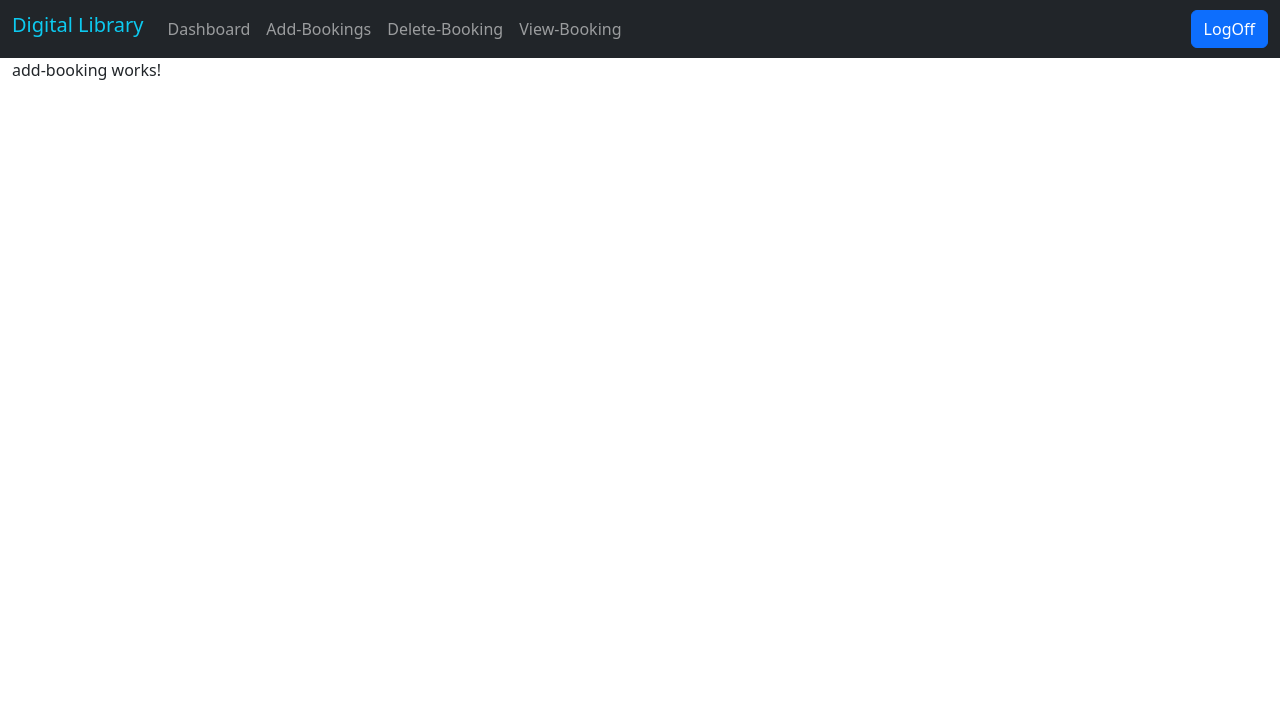
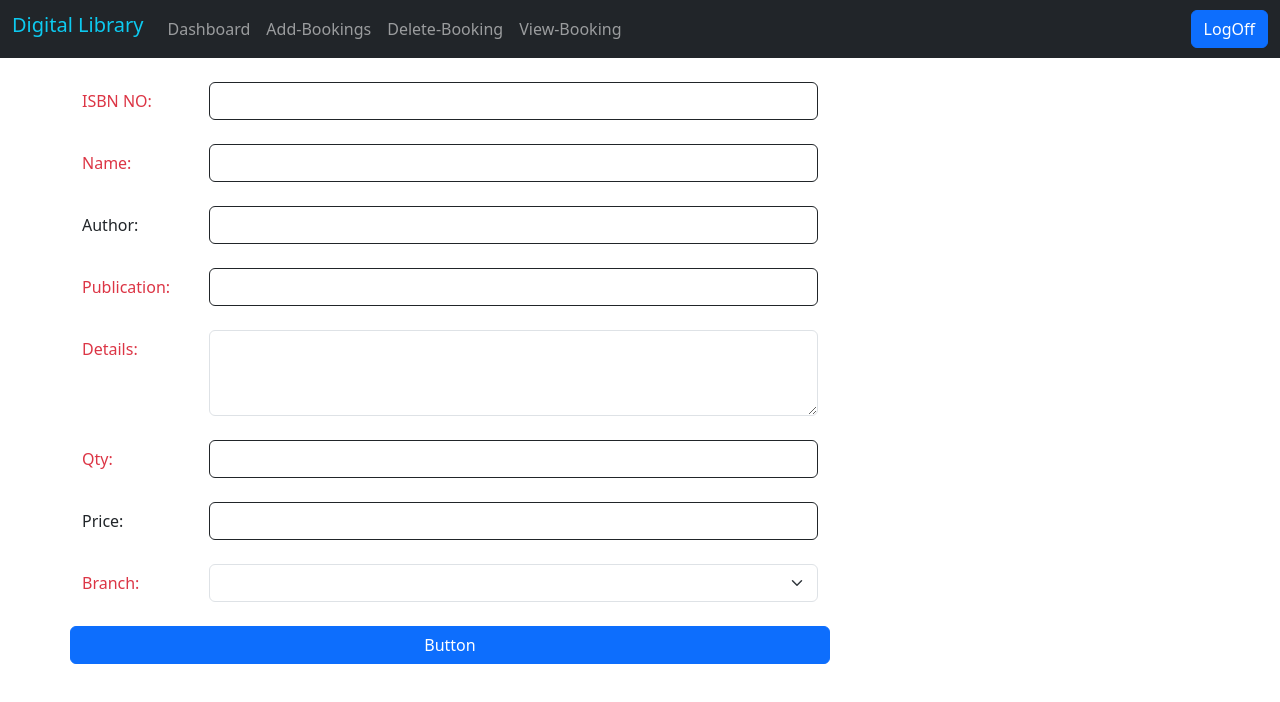
Before and after one commit to Avenkatesh1/Digital_Library-Assignment-, an Angular app: page /add-Bookings in a window 1280 px wide. Shown: the top 702 px of the page. Built offline with nearby package versions, Linux system fonts and the light colour scheme.

Commit message:
Create a Validations for the TD Form

```diff
--- a/src/app/Pages/add-booking/add-booking.component.html
+++ b/src/app/Pages/add-booking/add-booking.component.html
@@ -1 +1,113 @@
-<p>add-booking works!</p>
+<div class="container">
+    <div class="row py-4">
+        <div class="col-8">
+            <form novalidate>
+                <div class="form-group row">
+                    <label for="isbnNumber" class="col-sm-2 col-form-label text-danger">ISBN NO:</label>
+                    <div class="col-sm-10">
+                        <input type="number" class="form-control border-1 border-dark"
+                            [(ngModel)]="propertyForm.isbnNumber" #isnumbers="ngModel" name="isbnNumber" id="staticEmail"
+                            required minlength="5" maxlength="50" name="isbnNumber">
+                        <div class="text-danger"  *ngIf="isnumbers.invalid && (isnumbers.touched || isnumbers.dirty)">
+                            <span *ngIf="isnumbers.errors?.['required']">ISBN Number is required</span>
+                            <span *ngIf="isnumbers.errors?.['minlength']">Minimum 5 Numbers required</span>
+                            <span *ngIf="isnumbers.errors?.['maxlength']">Max 50 Numbers Only</span>
+                        </div>
+                    </div>
+                </div>
+                <div class="form-group row my-4">
+                    <label for="inputPassword" class="col-sm-2 col-form-label text-danger">Name:</label>
+                    <div class="col-sm-10">
+                        <input type="text" class="form-control border-1 border-dark" #pname="ngModel"
+                            [(ngModel)]="propertyForm.name" name="name" id="inputPassword" required minlength="5"
+                            maxlength="50">
+                        <div class="text-danger"  *ngIf="pname.invalid && (pname.touched || pname.dirty)">
+                            <span *ngIf="pname.errors?.['required']">ISBN Number is required</span>
+                            <span *ngIf="pname.errors?.['minlength']">Minimum 5 Numbers required</span>
+                            <span *ngIf="pname.errors?.['maxlength']">Max 50 Charectors Only</span>
+                        </div>
+                    </div>
+                </div>
+                <div class="form-group row my-4">
+                    <label for="inputPassword" class="col-sm-2 col-form-label">Author:</label>
+                    <div class="col-sm-10">
+                        <input type="text" class="form-control border-1 border-dark" #authers="ngModel"
+                            [(ngModel)]="propertyForm.anuthor" name="anuthor" id="inputPassword" required minlength="5"
+                            maxlength="50">
+                            <div class="text-danger"  *ngIf="authers.invalid && (authers.touched || authers.dirty)">
+                                <!-- <span *ngIf="authers.errors?.['required']">ISBN Number is required</span> -->
+                                <!-- <span *ngIf="authers.errors?.['minlength']">Minimum 5 Numbers required</span> -->
+                                <span *ngIf="authers.errors?.['minlength']">Max 50 Charectors Only</span>
+                            </div>
+                    </div>
+                </div>
+                <div class="form-group row my-4">
+                    <label for="inputPassword" class="col-sm-2 col-form-label text-danger">Publication:</label>
+                    <div class="col-sm-10">
+                        <input type="text" class="form-control border-1 border-dark" #publications="ngModel"
+                            [(ngModel)]="propertyForm.publication" name="publication" id="inputPassword" required
+                            minlength="5" maxlength="50">
+                            <div class="text-danger"  *ngIf="publications.invalid && (publications.touched || publications.dirty)">
+                                <span *ngIf="publications.errors?.['required']">ISBN Number is required</span>
+                                <span *ngIf="publications.errors?.['minlength']">Minimum 5 Numbers required</span>
+                                <span *ngIf="publications.errors?.['maxlength']">Max 50 Charectors Only</span>
+                            </div>
+                    </div>
+                </div>
+                <div class="form-group row my-4">
+                    <label for="inputPassword" class="col-sm-2 col-form-label text-danger">Details:</label>
+                    <div class="col-sm-10">
+                        <textarea class="form-control" [(ngModel)]="propertyForm.details" #ddetails="ngModel"
+                            name="details" rows="3" required minlength="5" maxlength="250"></textarea>
+                            <div class="text-danger"  *ngIf="ddetails.invalid && (ddetails.touched || ddetails.dirty)">
+                                <span *ngIf="ddetails.errors?.['required']">ISBN Number is required</span>
+                                <span *ngIf="ddetails.errors?.['minlength']">Minimum 5 Numbers required</span>
+                                <span *ngIf="ddetails.errors?.['maxlength']">Max 50 Charectors Only</span>
+                            </div>
+                    </div>
+                </div>
+                <div class="form-group row my-4">
+                    <label for="inputPassword" class="col-sm-2 col-form-label text-danger">Qty:</label>
+                    <div class="col-sm-10">
+                        <input type="number" class="form-control border-1 border-dark" #qtys="ngModel"
+                            [(ngModel)]="propertyForm.qty" name="qty" id="inputPassword" required minlength="1"
+                            maxlength="5">
+                            <div class="text-danger"  *ngIf="qtys.invalid && (qtys.touched || qtys.dirty)">
+                                <span *ngIf="qtys.errors?.['required']">ISBN Number is required</span>
+                                <span *ngIf="qtys.errors?.['minlength']">Minimum 5 Numbers required</span>
+                                <span *ngIf="qtys.errors?.['maxlength']">Max 50 Charectors Only</span>
+                            </div>
+                    </div>
+                </div>
+                <div class="form-group row my-4">
+                    <label for="inputPassword" class="col-sm-2 col-form-label">Price:</label>
+                    <div class="col-sm-10">
+                        <input type="number" class="form-control border-1 border-dark" #prices="ngModel"
+                            [(ngModel)]="propertyForm.price" name="price" id="inputPassword" required minlength="2"
+                            maxlength="10">
+                            <div class="text-danger" *ngIf="prices.invalid && (prices.touched || prices.dirty)">
+                                <span *ngIf="prices.errors?.['required']">ISBN Number is required</span>
+                                <span *ngIf="prices.errors?.['minlength']">Minimum 5 Numbers required</span>
+                                <span *ngIf="prices.errors?.['maxlength']">Max 50 Charectors Only</span>
+                            </div>
+                    </div>
+                </div>
+                <div class="form-group row my-4">
+                    <label for="inputPassword" class="col-sm-2 col-form-label text-danger">Branch:</label>
+                    <div class="col-sm-10">
+                        <select name="" [(ngModel)]="propertyForm.branch" #branch="ngModel" name="branch"
+                            class="form-select">
+                            <option selected>Select Deportments</option>
+                            <option value="IT">IT</option>
+                            <option value="Civil">Civil</option>
+                            <option value="Mechonical">Mechonical</option>
+                        </select>
+                    </div>
+                </div>
+                <div class="form-group row my-4">
+                    <button class="btn btn-primary" type="submit">Button</button>
+                </div>
+            </form>
+        </div>
+    </div>
+</div>
--- a/src/app/Pages/add-booking/add-booking.component.ts
+++ b/src/app/Pages/add-booking/add-booking.component.ts
@@ -1,12 +1,26 @@
+import { CommonModule } from '@angular/common';
 import { Component } from '@angular/core';
+import { FormControl, FormGroup, FormsModule, ReactiveFormsModule, Validators } from '@angular/forms';
 
 @Component({
   selector: 'app-add-booking',
   standalone: true,
-  imports: [],
+  imports: [FormsModule, CommonModule],
   templateUrl: './add-booking.component.html',
   styleUrl: './add-booking.component.css'
 })
 export class AddBookingComponent {
 
+    propertyForm: any ={
+        isbnNumber:'',
+        name:'',
+        anuthor:'',
+        publication:'',
+        details:'',
+        qty:'',
+        price:'',
+        branch:'',
+    }
+
+
 }
```
